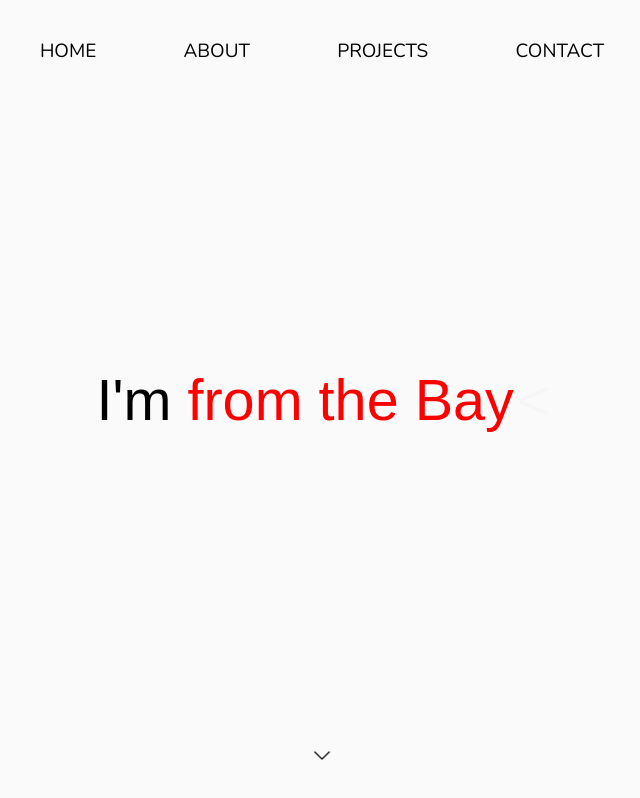
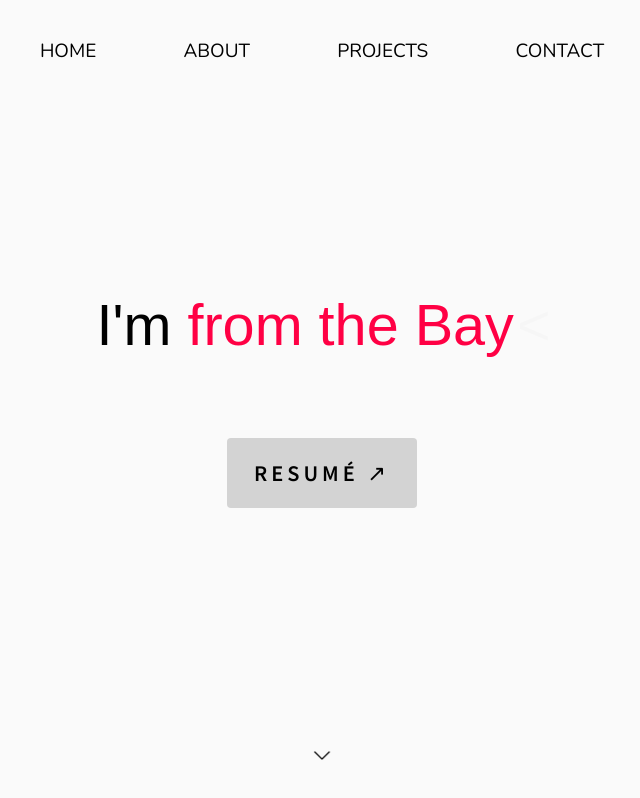
Before and after one commit to rohanshah35/rohanshah35.github.io, a React (Create React App) app: page / in a window 1280 px wide. Shown: the whole page, without its empty margins (318-958 px from the left). Built offline with nearby package versions, Linux system fonts and the light colour scheme.

Commit message:
new button + color changes

```diff
--- a/src/sections/Contact.css
+++ b/src/sections/Contact.css
@@ -23,6 +23,10 @@
   transition: all 0.3s ease;
 }
 
+.card:hover {
+  cursor: pointer;
+}
+
 .card::before {
   content: '';
   position: absolute;
@@ -36,7 +40,6 @@
 
 .card-back {
   background-color: #e9e9e9;
-  transition: all 0.3s ease;
 }
 
 .card-content {
@@ -80,7 +83,7 @@
   background-color: black;
   border: none;
   border-radius: 50%;
-  margin: 1.75vw;
+  margin: 2vw;
   padding: 2.3vw;
   font-size: 2vw;
   display: flex;
@@ -93,6 +96,7 @@
   animation: none;
   transform: scale(1.3);
   box-shadow: 0 8px 16px rgba(0, 0, 0, 0.3);
+  background-color: rgb(255, 0, 68);
 }
 
 @keyframes blinker {
--- a/src/sections/Contact.js
+++ b/src/sections/Contact.js
@@ -10,7 +10,6 @@ const Contact = () => {
     setIsFlipped(!isFlipped);
   };
 
-  // Prevent flipping when clicking on buttons inside the card
   const preventFlip = (event) => {
     event.stopPropagation();
   };
@@ -22,7 +21,7 @@ const Contact = () => {
           <div className='card-content'>
             <p className='logo-text'>RS</p>
             <div className='card-type' style={{ color: "black", fontSize: "1.75vw" }}>
-              <span style={{ color: "red", fontWeight: "normal", fontSize: "3vw" }}>
+              <span style={{ color: "rgb(255, 0, 68)", fontWeight: "normal", fontSize: "2.5vw" }}>
                 ↺
               </span>
             </div>
--- a/src/sections/Home.css
+++ b/src/sections/Home.css
@@ -1,3 +1,5 @@
+@import url('https://fonts.googleapis.com/css2?family=Source+Sans+Pro:wght@600&display=swap');
+
 .home {
   background-color: #FAFAFA;
   animation: fade-in 4s;
@@ -42,6 +44,28 @@
   animation: none;
   transform: scale(1.3) !important;
   color: gray;
+}
+
+.resume {
+  font-family: 'Source Sans Pro', sans-serif;
+  margin-top: 80px;
+  width: 190px;
+  height: 70px;
+  border: none;
+  color: black;
+  background-color: lightgray;
+  border-radius: 4px;
+  box-shadow: inset 0 0 0 0 rgb(255, 0, 68);
+  transition: ease-out 0.4s;
+  font-size: 1.4rem;
+  outline: none;
+  letter-spacing: 4px;
+}
+
+.resume:hover {
+  box-shadow: inset 190px 0 0 0 rgb(255, 0, 68);
+  cursor: pointer;
+  color: white;
 }
 
 @media (max-width: 1100px) {
--- a/src/sections/Home.js
+++ b/src/sections/Home.js
@@ -25,10 +25,15 @@ const Home = () => {
     <div id="home" className="home">
       <div style={{ color: "black", fontSize: "4.5vw" }}>
         I'm&nbsp;
-        <span style={{ color: "red", fontWeight: "normal" }}>
+        <span style={{ color: "rgb(255, 0, 68)", fontWeight: "normal" }}>
           {text}
         </span>
         <Cursor cursorStyle='<' />
+        <a href='https://drive.google.com/file/d/1MG4wwdgJlegGgA7uvzyHl8VQM3RJgSXR/view?usp=sharing' target="_blank" rel="noopener noreferrer">
+          <div className="container">
+            <button className="resume">RESUMÉ ↗</button>
+          </div>
+        </a>
       </div>
 
       <div className="down-about-container">
--- a/src/sections/Projects.css
+++ b/src/sections/Projects.css
@@ -18,6 +18,7 @@
 
 #image-track > .image:hover {
   transform: scale(1.1) !important;
+  cursor: pointer;
 }
 
 #image-track {
@@ -29,16 +30,6 @@
   transform: translate(0%, -50%);
 }
 
-.progress-bar {
-  position: absolute;
-  top: 8%; /* Adjust this value to position vertically */
-  left: 0;
-  width: 100%;
-  height: 2px; /* Using pixels for height instead of percentage */
-  background-color: black;
-  border-radius: 50px;
-  transition: width 0.2s ease-out;
-}
 
 .progress-text {
   font-size: 24px;
--- a/src/sections/Projects.js
+++ b/src/sections/Projects.js
@@ -162,7 +162,7 @@ const Projects = () => {
 
   return (
     <div id="projects" className="projects">
-      <div className="progress-bar" style={{ width: `${progress}%` }}></div>
+      {/* <div className="progress-bar" style={{ width: `${progress}%` }}></div> */}
       <div className="progress-text"> {Math.round(progress)}% </div>
       <div
         id="image-track"
```
